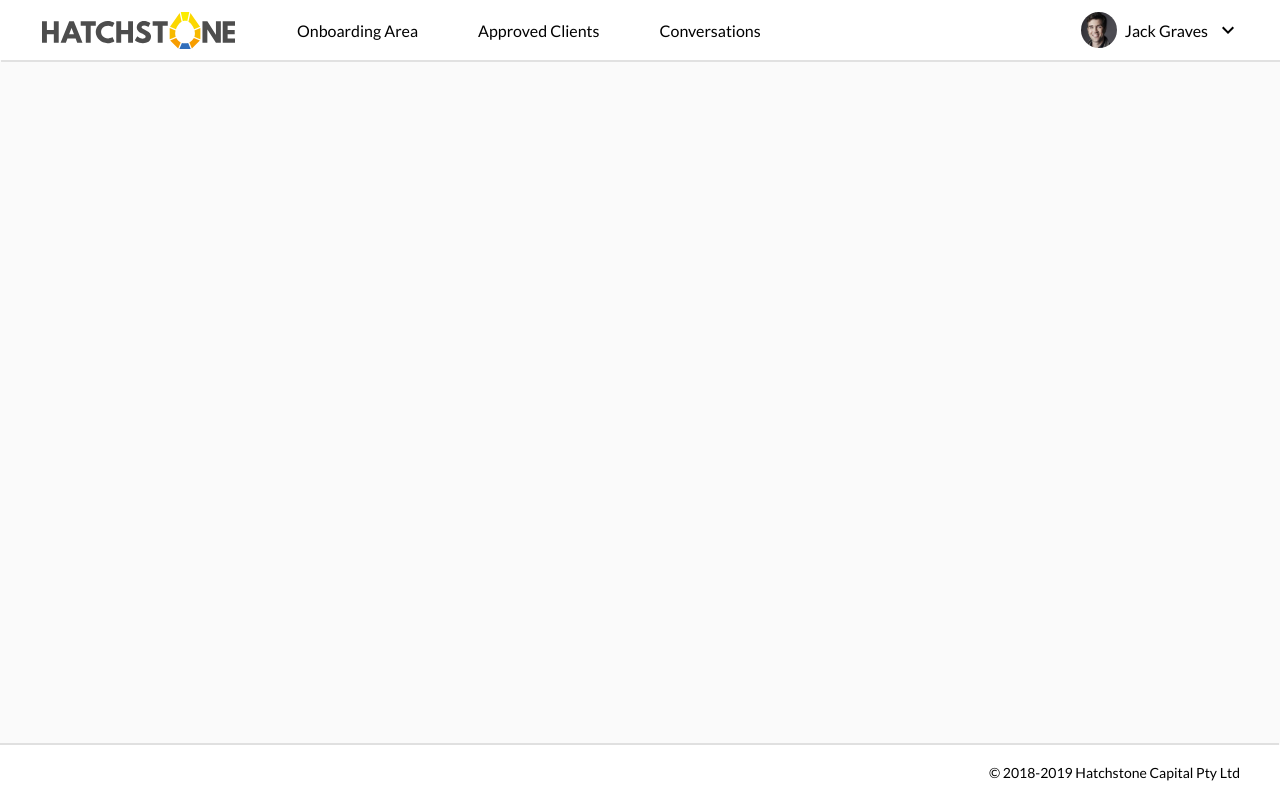
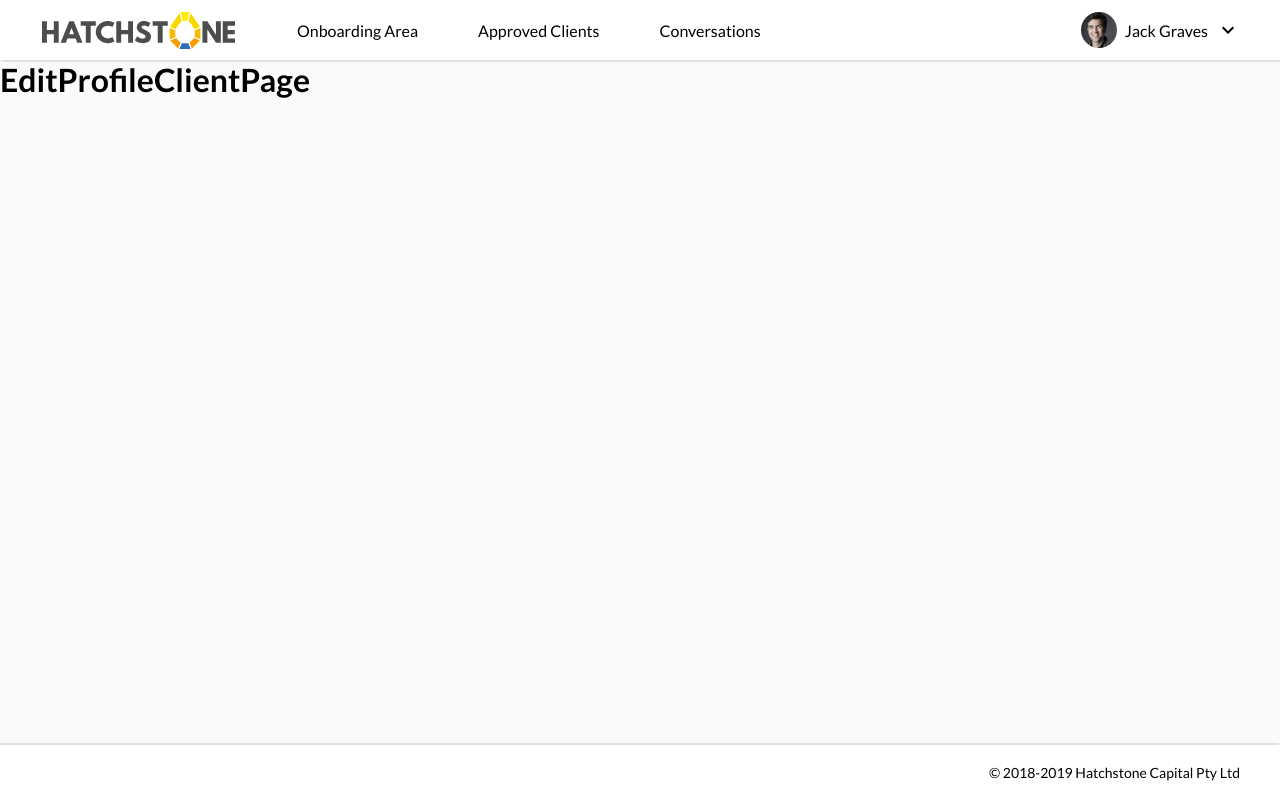
Before and after one commit to tomsmi321/hatchstone-frontend, a React (Create React App) app: page /edit-profile-client/1 in a window 1280 px wide. Built offline with nearby package versions, Linux system fonts and the light colour scheme.

Commit message:
setup basic component and route

```diff
--- a/src/App.jsx
+++ b/src/App.jsx
@@ -10,6 +10,7 @@ import ConversationsPage from 'components/Conversations';
 import ClientDetailPage from 'components/ClientDetails';
 import OnboardingClientsPage from 'components/OnboardingClients';
 import EditProfileAdminPage from 'components/EditProfileAdmin';
+import EditProfileClientPage from 'components/EditProfileClient';
 import { theme, MuiThemeProvider } from 'uiKit/Theme'
 import UIKit from 'components/UIKit'
 import NavBar from 'uiKit/navbars/AppNav';
@@ -34,6 +35,7 @@ const App = () => {
           <Route path="/sign-up" component={SignUpPage}/>
           <Route path="/create-profile" component={CreateProfilePage}/>
           <Route path="/edit-profile-admin/:id" component={EditProfileAdminPage} />
+          <Route path="/edit-profile-client/:id" component={EditProfileClientPage} />
           <Route path="/approved-clients" component={ApprovedClientsPage}/>
           <Route path="/onboarding-clients" component={OnboardingClientsPage}/>
           <Route path="/conversations/:id" component={ConversationsPage}/>
--- /dev/null
+++ b/src/components/EditProfileClient/index.jsx
@@ -0,0 +1,10 @@
+import React from 'react';
+import styled from 'styled-components';
+
+const EditProfileClientPage = () => {
+    return (
+        <h1>EditProfileClientPage</h1>
+    )
+}
+
+export default EditProfileClientPage;
```
